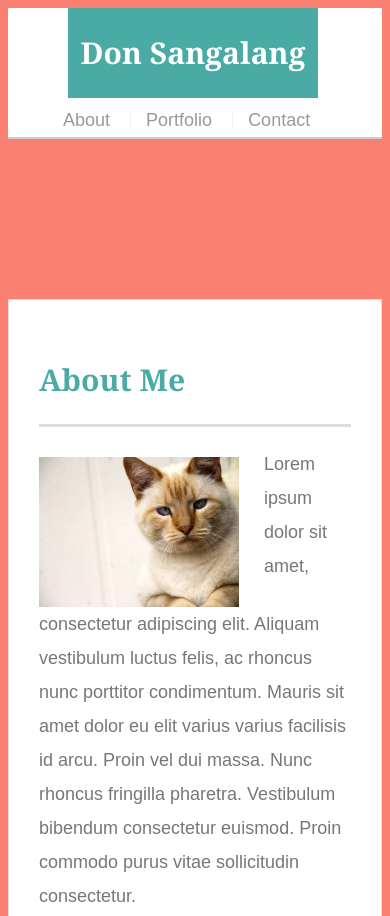
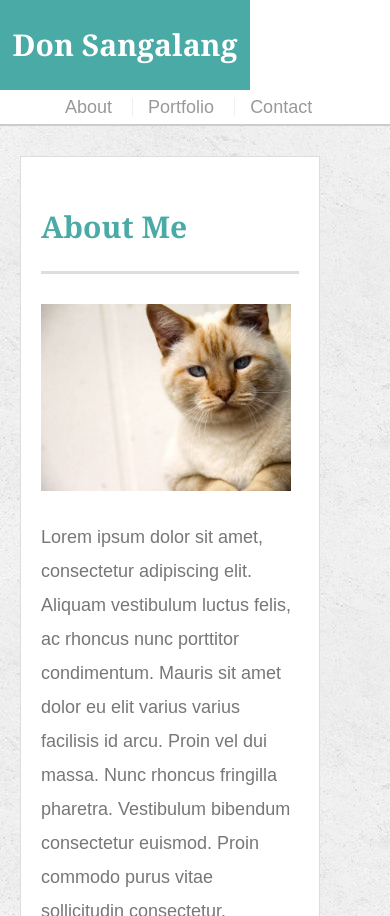
Before and after one commit to DKMS37/Responsive-Portfolio, a plain HTML site: page index.html in a window 390 px wide. Shown: the top 916 px of the page. Drawn offline with Linux system fonts and the light colour scheme.

Commit message:
finishing the responsive files

```diff
--- a/assets/css/style.css
+++ b/assets/css/style.css
@@ -3,7 +3,7 @@ body {
   font-size: 18px;
   line-height: 34px;
   color: #777777;
-  background: url();
+  background: url("../images/concrete_seamless.png");
 }
 
 * {
@@ -53,7 +53,7 @@ h3 {
 /* header */
 
 #masthead {
-
+  position: fixed;
   z-index: 99;
   width: 100%;
   margin: 0 0 30px;
@@ -219,62 +219,78 @@ input[type=submit] {
 
 /* Width at 980px and below */
 @media screen and (max-width: 980px) {
-  body {
-    background-color: red;
+.container {
+  max-width: 700px;
 }
 
-  .container #main-container {
-    width: 980px;
-    padding: 20px;
+body {
+  margin: 0 auto;
 
 }
-/* Width at 780px and below */
-@media screen and (max-width: 768px) {
-  body {
-    background-color: green;
+.main-section {
+  max-width: 960px;
+  padding: 30px;
+  margin: 0 0 40px;
+  background: #ffffff;
+  border: 1px solid #dddddd;
 }
 
-  .container #main-container {
-    width: 768px;
-    padding: 20px;
+.auth-image {
+  width: 100px;
+}
+
+/* Width at 768px and below */
+@media screen and (max-width: 768px) {
+.container {
+  max-width: 600px;
 
 }
 
-  /* Width at 680px and below */
-@media screen and (max-width: 640px) {
 body {
-    background-color: blue;
+  margin: 0 auto;
 }
 
-  .container #main-container #masthead  {
-    width: 640px;
-    position: static;
-    z-index: 99;
+.main-section {
+  max-width: 490px;
 
 }
-  .navbar{ float: left;
 
-  }
-  #logo {
-     margin-left: 60px;
+.auth-image {
+  width: 80px;
 }
 
 
-  /* Width at 560px and below */
-@media screen and (max-width: 560px) {
-  body {
-    background-color: salmon;
+/* Width at 640px and below */
+@media screen and (max-width: 640px){
+.container {
+  max-width: 500px;
+
 }
 
-  .container #main-container #masthead  {
-    width: 560px;
-    position: static;
-    z-index: 99;
+.main-section {
+  max-width: 300px;
+  margin-right: 20px;
+  margin-left: 20px;
+  padding:20px;
 
 }
-  .navbar{ float: left; margin-top: 5px; margin-left: 25px;
+
+#masthead {
+  position: static;
+}
+
+nav {
+  float: left;
+  margin: 0;
+  margin-left: 35px;
+  text-align: center;
 
 }
-  #logo { margin-left: 60px;
+.auth-image {
+  float: none;
+  width:250px;
 
 }
+ #main-container {
+   padding-top: 0px;
+ }
--- a/index.html
+++ b/index.html
@@ -12,7 +12,7 @@
   <header id="masthead">
     <div class="container">
       <a href="index.html" id="logo">Don Sangalang</a>
-      <nav class= "navbar">
+      <nav>
         <a href="index.html">About</a>
         <a href="portfolio.html">Portfolio</a>
         <a href="contact.html">Contact</a>
```
Also changed, not shown: contact.html (+1 -1 lines), portfolio.html (+1 -1 lines). Lines whose indentation alone changed are shown as unchanged.
